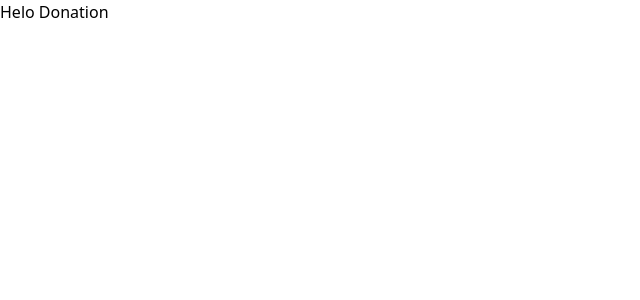
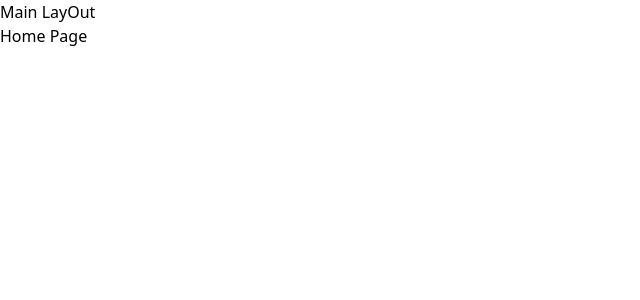
Before and after one commit to ohidursohag/Donation-Campaign-, a React (Vite) app: page / in a window 1280 px wide. Shown: the top 300 px of the page, without its empty margins (0-640 px from the left). Built offline with nearby package versions, Linux system fonts and the light colour scheme.

Commit message:
Routes & Main Layout Setuped

```diff
--- /dev/null
+++ b/src/Layouts/MainLayouts.jsx
@@ -0,0 +1,12 @@
+import { Outlet } from "react-router-dom";
+
+const MainLayouts = () => {
+   return (
+      <div>
+         <div>Main LayOut</div>
+         <Outlet></Outlet>
+      </div>
+   );
+};
+
+export default MainLayouts;
--- /dev/null
+++ b/src/Pages/Donation/DonationPage.jsx
@@ -0,0 +1,10 @@
+
+const DonationPage = () => {
+   return (
+      <div>
+         <div>Donation Page</div>
+      </div>
+   );
+};
+
+export default DonationPage;
--- /dev/null
+++ b/src/Pages/Home/HomePage.jsx
@@ -0,0 +1,10 @@
+
+const HomePage = () => {
+   return (
+      <div>
+         <div>Home Page</div>
+      </div>
+   );
+};
+
+export default HomePage;
--- /dev/null
+++ b/src/Pages/Statistics/StatisticsPage.jsx
@@ -0,0 +1,10 @@
+
+const StatisticsPage = () => {
+   return (
+      <div>
+         <div>Statistics Page</div>
+      </div>
+   );
+};
+
+export default StatisticsPage;
```
Also changed, not shown: src/Routes/Routes.jsx (+19 -1 lines).
